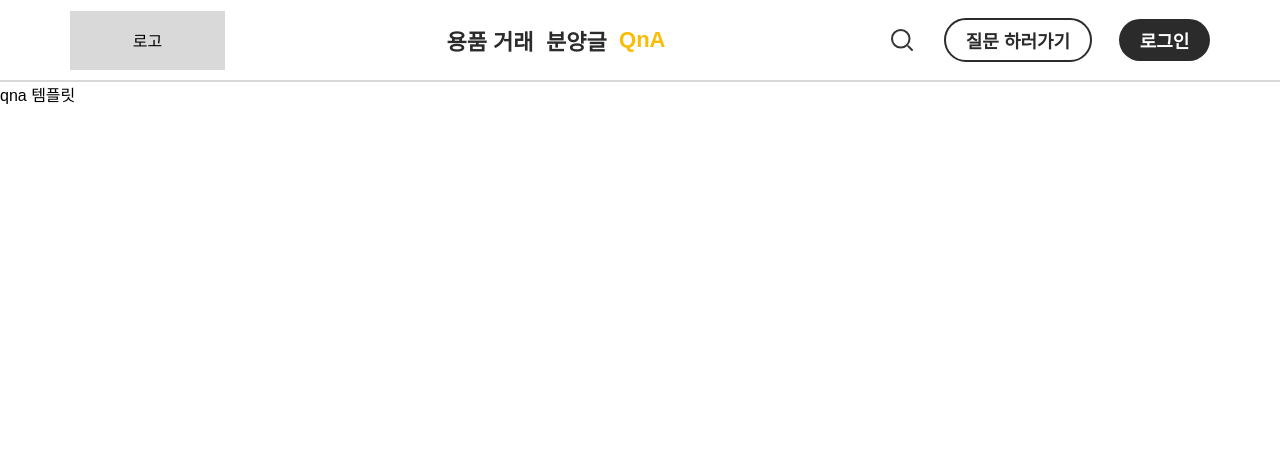
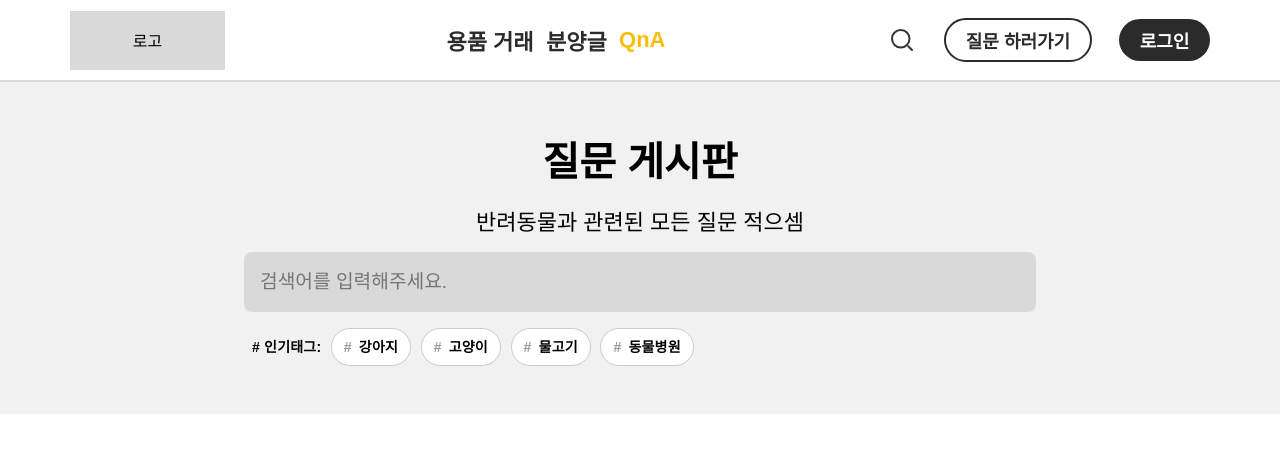
Before and after one commit to petpat-co/petpat-co-front, a React (Create React App) app: page /qna in a window 1280 px wide. Shown: the top 452 px of the page. Built offline with nearby package versions, Linux system fonts and the light colour scheme.

Commit message:
feat: setup banner component in QnA page

```diff
--- /dev/null
+++ b/src/components/qna/QnaTemplate.styled.tsx
@@ -0,0 +1,35 @@
+import styled from 'styled-components';
+
+export const TitleText = styled.h1`
+  font-weight: 700;
+  font-size: 40px;
+`;
+
+export const SubText = styled.h2`
+  font-weight: 500;
+  font-size: 22px;
+`;
+
+export const SearchInput = styled.input`
+  height: 60px;
+  width: 792px;
+  display: flex;
+  align-items: center;
+  padding: 0 16px;
+  font-size: 1.2rem;
+  border: none;
+  border-radius: 8px;
+  background: #d9d9d9;
+`;
+
+export const TagContainer = styled.div`
+  display: flex;
+  width: 792px;
+  align-items: center;
+  gap: 0.6rem;
+  padding: 0 8px;
+  font-weight: 700;
+  font-size: 14px;
+  line-height: 20px;
+  letter-spacing: 0.2px;
+`;
--- a/src/components/qna/QnaTemplate.tsx
+++ b/src/components/qna/QnaTemplate.tsx
@@ -1,7 +1,26 @@
-import React from "react";
+import React from 'react';
+import BannerSection from '../shared/layout/BannerSection';
+import Tag from '../shared/Tag';
+import * as S from './QnaTemplate.styled';
 
 const QnaTemplate = () => {
-  return <div>qna 템플릿</div>;
+  const mockTag = ['강아지', '고양이', '물고기', '동물병원'];
+
+  return (
+    <>
+      <BannerSection>
+        <S.TitleText>질문 게시판</S.TitleText>
+        <S.SubText>반려동물과 관련된 모든 질문 적으셈</S.SubText>
+        <S.SearchInput placeholder="검색어를 입력해주세요." />
+        <S.TagContainer>
+          # 인기태그:{' '}
+          {mockTag.map((tag, idx) => (
+            <Tag key={idx}>{tag} </Tag>
+          ))}
+        </S.TagContainer>
+      </BannerSection>
+    </>
+  );
 };
 
 export default QnaTemplate;
--- /dev/null
+++ b/src/components/shared/Tag.styled.tsx
@@ -0,0 +1,13 @@
+import styled from 'styled-components';
+
+export const TagItem = styled.div`
+  display: flex;
+  justify-content: center;
+  align-items: center;
+  padding: 8px 12px;
+  gap: 7px;
+  background: #ffffff;
+  border: 1px solid #cccccc;
+  border-radius: 120px;
+  cursor: pointer;
+`;
--- /dev/null
+++ b/src/components/shared/Tag.tsx
@@ -0,0 +1,16 @@
+import React from 'react';
+import { TagItem } from './Tag.styled';
+
+interface TagProps {
+  children: React.ReactNode;
+  onClick?: () => void;
+}
+
+export default function Tag({ children }: TagProps) {
+  return (
+    <TagItem>
+      <span style={{ color: '#9a9a9a' }}>#</span>
+      {children}
+    </TagItem>
+  );
+}
--- /dev/null
+++ b/src/components/shared/layout/BannerSection.styled.tsx
@@ -0,0 +1,12 @@
+import styled from 'styled-components';
+
+export const BannerContainer = styled.div`
+  width: 100%;
+  padding: 3rem 0;
+  display: flex;
+  flex-direction: column;
+  gap: 1rem;
+  justify-content: center;
+  align-items: center;
+  background: #f1f1f1; ;
+`;
--- /dev/null
+++ b/src/components/shared/layout/BannerSection.tsx
@@ -0,0 +1,14 @@
+import React from 'react';
+import * as S from './BannerSection.styled';
+
+/** TODO:
+ *       - 메인이랑 같이 쓰려면 height 값을 받아야할 거 같은데 지금 정해진 높이는 너무 크네요..
+ *         일단 padding만 설정해두겠습니다..
+ *       - 회색에 대한 color 팔레트 요청해야겠습니다
+ */
+
+const BannerSection = ({ children }: { children: React.ReactNode }) => {
+  return <S.BannerContainer>{children}</S.BannerContainer>;
+};
+
+export default BannerSection;
```
